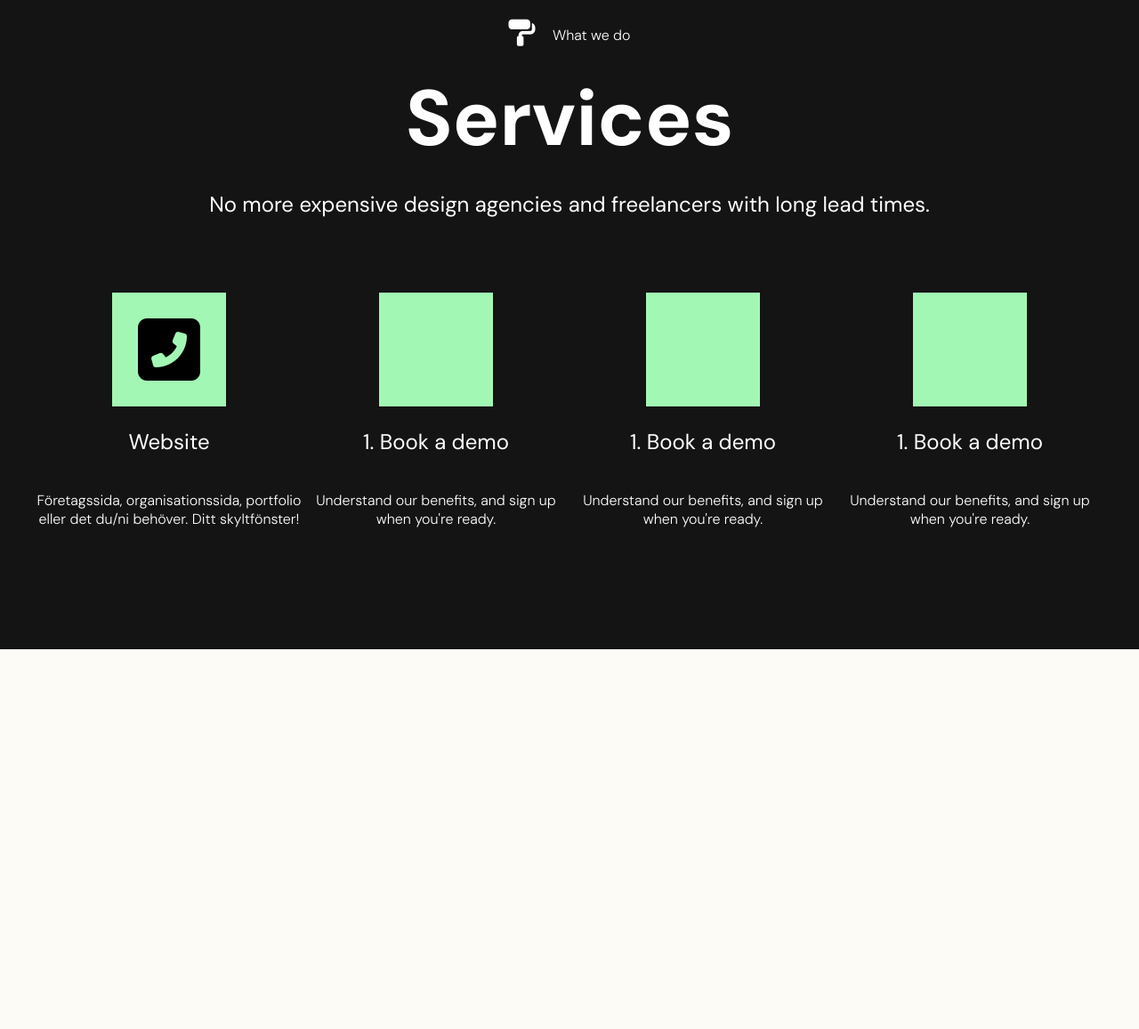
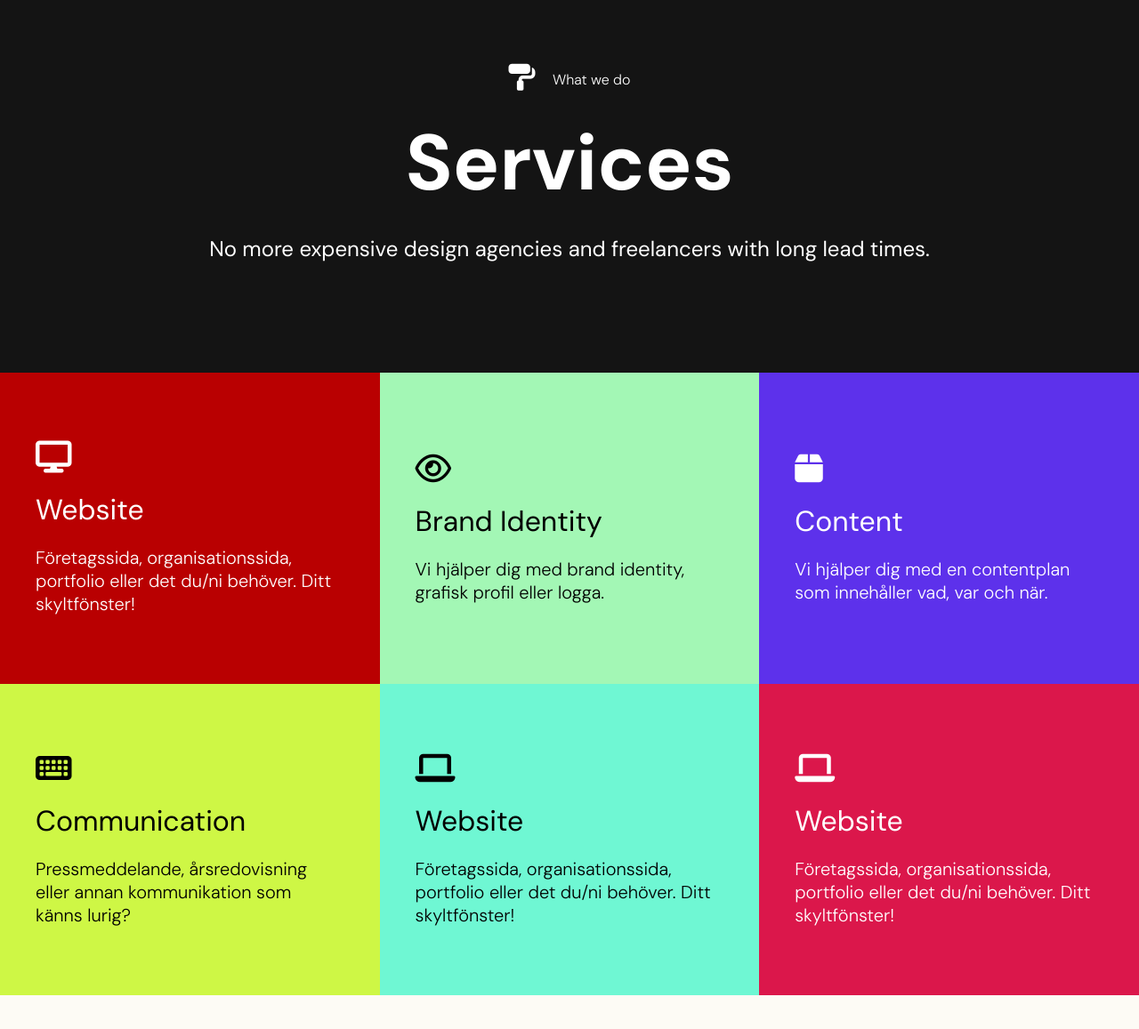
Before and after one commit to johanlofquist/webstudio-31-3.0, a plain HTML site: page index.html in a window 1280 px wide. Shown: the part 1497-2654 px from the top of the page at 89% size. Before the commit the page ends 2227 px from the top, so only its background shows below. Drawn offline with Linux system fonts and the light colour scheme.

Commit message:
Random adds

```diff
--- a/index.html
+++ b/index.html
@@ -8,11 +8,10 @@
     <link rel="stylesheet" href="resources/css/style.css" />
   </head>
   <body>
+    <!-- <audio autoplay loop src="/resources/img/bzz.mp3" type="audio/mpeg"></audio> -->
     <!-- Desktop View -->
     <div id="desktop__view">
-        <audio autoplay loop src="/resources/img/bzz.mp3" type="audio/mp3"></audio>
       <!-- Nav bar -->
-      <div id="landing__page">
       <div id="navbar">
         <div id="logo__in__navbar">
           <img src="/resources/img/logo.svg" alt="" />
@@ -20,12 +19,13 @@
         </div>
         <div id="navbar__links">
           <a href="">Home</a>
+          <a href="">Cases</a>
           <a href="">Services</a>
-            <a href="">Cases</a>
           <a href="">About</a>
           <a href="">Contact</a>
         </div>
       </div>
+      <div id="landing__page">
         <div id="landing__page__content">
           <div>
             <p>
@@ -35,6 +35,7 @@
           <div>
             <h1>Transforming ideas into exceptional digital realities</h1>
           </div>
+
           <div>
             <h4>
               One service for all of your creative needs. Quality standards.<br />
@@ -66,33 +67,69 @@
             times.
           </h3>
         </div>
-        <div id="services__container">
-          <div class="services__wrapper">
-            <div class="icon__container">
-              <i class="fa-solid fa-square-phone-flip"></i>
       </div>
+      <div id="services__grid">
+        <div id="grid__one">
+          <div id="grid__wrapper">
+            <i class="fa-solid fa-display"></i>
             <h3>Website</h3>
             <p>
               Företagssida, organisationssida, portfolio eller det du/ni
               behöver. Ditt skyltfönster!
             </p>
           </div>
-          <div class="services__wrapper">
-            <div class="icon__container"></div>
-            <h3>1. Book a demo</h3>
-            <p>Understand our benefits, and sign up when you're ready.</p>
         </div>
-          <div class="services__wrapper">
-            <div class="icon__container"></div>
-            <h3>1. Book a demo</h3>
-            <p>Understand our benefits, and sign up when you're ready.</p>
-          </div>
-          <div class="services__wrapper">
-            <div class="icon__container"></div>
-            <h3>1. Book a demo</h3>
-            <p>Understand our benefits, and sign up when you're ready.</p>
+        <div id="grid__two">
+          <div id="grid__wrapper">
+            <i class="fa-regular fa-eye"></i>
+            <h3>Brand Identity</h3>
+            <p>
+              Vi hjälper dig med brand identity, grafisk profil eller logga.
+            </p>
           </div>
         </div>
+        <div id="grid__three">
+          <div id="grid__wrapper">
+            <i class="fa-solid fa-box"></i>
+            <h3>Content</h3>
+            <p>
+              Vi hjälper dig med en contentplan som innehåller vad, var och när.
+            </p>
+          </div>
+        </div>
+        <div id="grid__four">
+          <div id="grid__wrapper">
+            <i class="fa-solid fa-keyboard"></i>
+            <h3>Communication</h3>
+            <p>
+              Pressmeddelande, årsredovisning eller annan kommunikation som
+              känns lurig?
+            </p>
+          </div>
+        </div>
+        <div id="grid__five">
+          <div id="grid__wrapper">
+            <i class="fa-solid fa-laptop"></i>
+            <h3>Website</h3>
+            <p>
+              Företagssida, organisationssida, portfolio eller det du/ni
+              behöver. Ditt skyltfönster!
+            </p>
+          </div>
+        </div>
+        <div id="grid__six">
+          <div id="grid__wrapper">
+            <i class="fa-solid fa-laptop"></i>
+            <h3>Website</h3>
+            <p>
+              Företagssida, organisationssida, portfolio eller det du/ni
+              behöver. Ditt skyltfönster!
+            </p>
+          </div>
+        </div>
+      </div>
+      <div id="about">
+
       </div>
     </div>
   </body>
--- a/resources/css/style.css
+++ b/resources/css/style.css
@@ -25,6 +25,8 @@ body {
   position: sticky;
   top: 0;
   z-index: 1;
+  width: 90%;
+  margin: 0 auto;
 }
 .wsred {
   color: var(--ws31red);
@@ -176,7 +178,7 @@ body {
   align-items: center;
   background-color: #141414;
   color: white;
-  padding: 120px;
+  padding: 100px;
 }
 
 #roller {
@@ -201,30 +203,67 @@ body {
   text-align: center;
 }
 
-#services__container {
-  display: flex;
-  justify-content: space-around;
-  align-items: center;
-  margin-top: 60px;
+#services__grid {
+    width: 100%;
+    display: flex;
+    flex-direction: row;
+    flex-wrap: wrap;
 }
 
-.services__wrapper {
-  display: flex;
-  flex-direction: column;
-  justify-content: center;
-  align-items: center;
-}
-.services__wrapper p {
-  width: 300px;
+#services__grid > div {
+    height: 350px;
+    width: 33.33%;
 }
 
-.icon__container {
-  width: 128px;
-  height: 128px;
-  background-color: #a3f7b5;
-  display: flex;
-  justify-content: center;
-  align-items: center;
-  font-size: 80px;
-  color: black;
+#grid__one {
+    background-color: var(--ws31red);
+    color: white;
 }
+#grid__two {
+    background-color: var(--ws31green);
+}
+#grid__three {
+    background-color: #5D31EB;
+    color: white;
+}
+#grid__four {
+    background-color: #CEF745;
+}
+#grid__five {
+    background-color: #6FF7D3;
+}
+#grid__six {
+    background-color: #DB174B;
+    color: white;
+}
+
+#grid__wrapper {
+    display: flex;
+    flex-direction: column;
+    justify-content: center;
+    width: 100%;
+    height: 100%;
+
+}
+#grid__wrapper i {
+    font-size: 36px;
+    margin-left: 40px;
+
+}
+#grid__wrapper h3 {
+    font-size: 32px;
+    margin: 20px 0;
+    font-weight: 400;
+    margin-left: 40px;
+}
+#grid__wrapper p {
+    margin: 0;
+    font-size: 20px;
+    width: 80%;
+    font-weight: 300;
+    margin-left: 40px;
+}
+
+#about {
+    height: 500px;
+}
--- a/resources/js/index.js
+++ b/resources/js/index.js
@@ -2,7 +2,7 @@ let mosquito = document.querySelector("#mosquito");
 let x = 200;
 let y = 500;
 
-setInterval(fly, 5);
+let interval = setInterval(fly, 5);
 
 function fly() {
   let randomX = Math.floor(Math.random() * 5) - 2;
@@ -13,3 +13,9 @@ function fly() {
   mosquito.style.right = x + "px";
   console.log(randomX);
 }
+
+mosquito.addEventListener("click", function(){
+    clearInterval(interval)
+    let squish = new Audio("/resources/img/squish.mp3");
+    squish.play();
+})
```
Also changed, not shown: 3 other files. Lines whose indentation alone changed are shown as unchanged.
